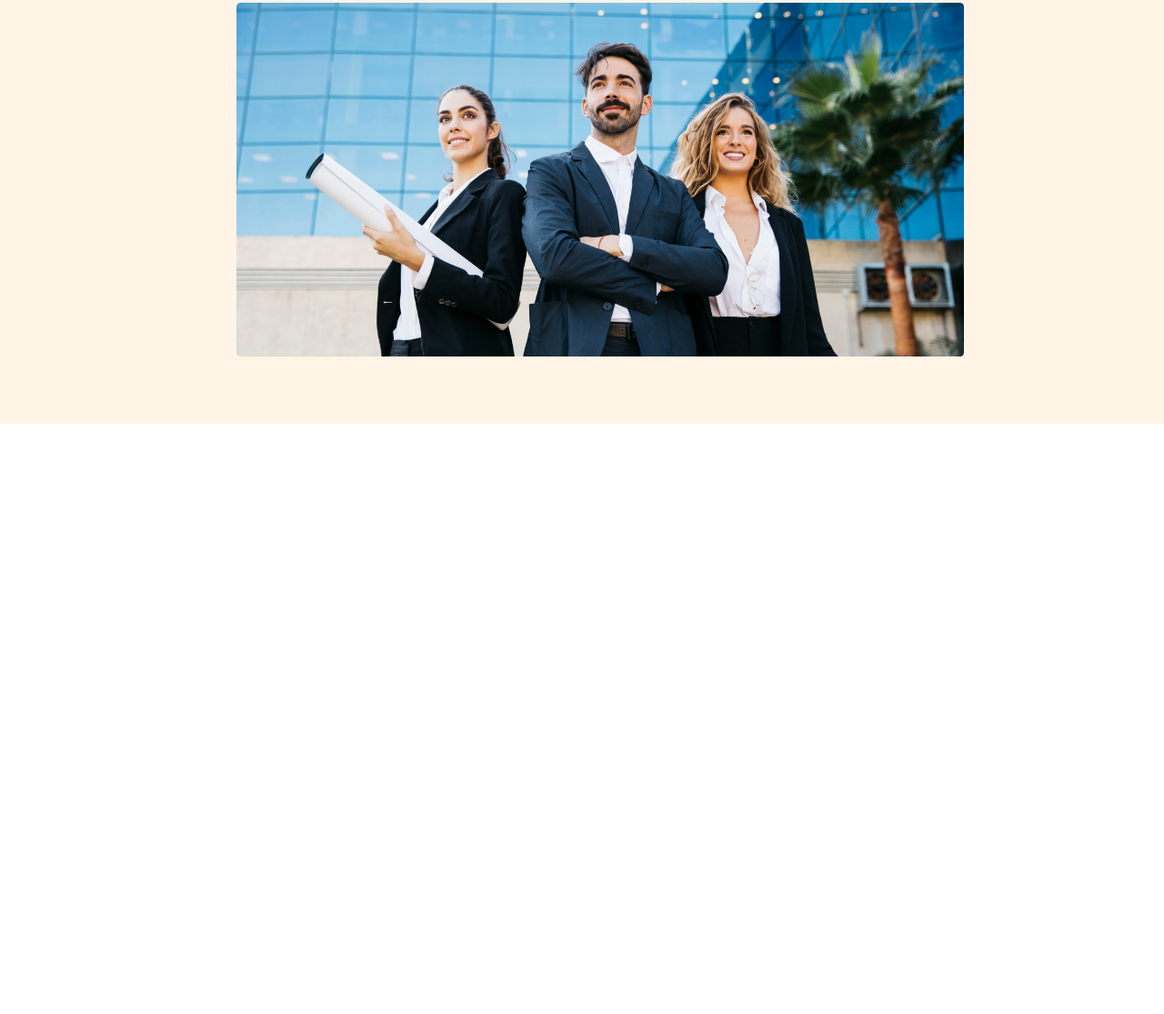
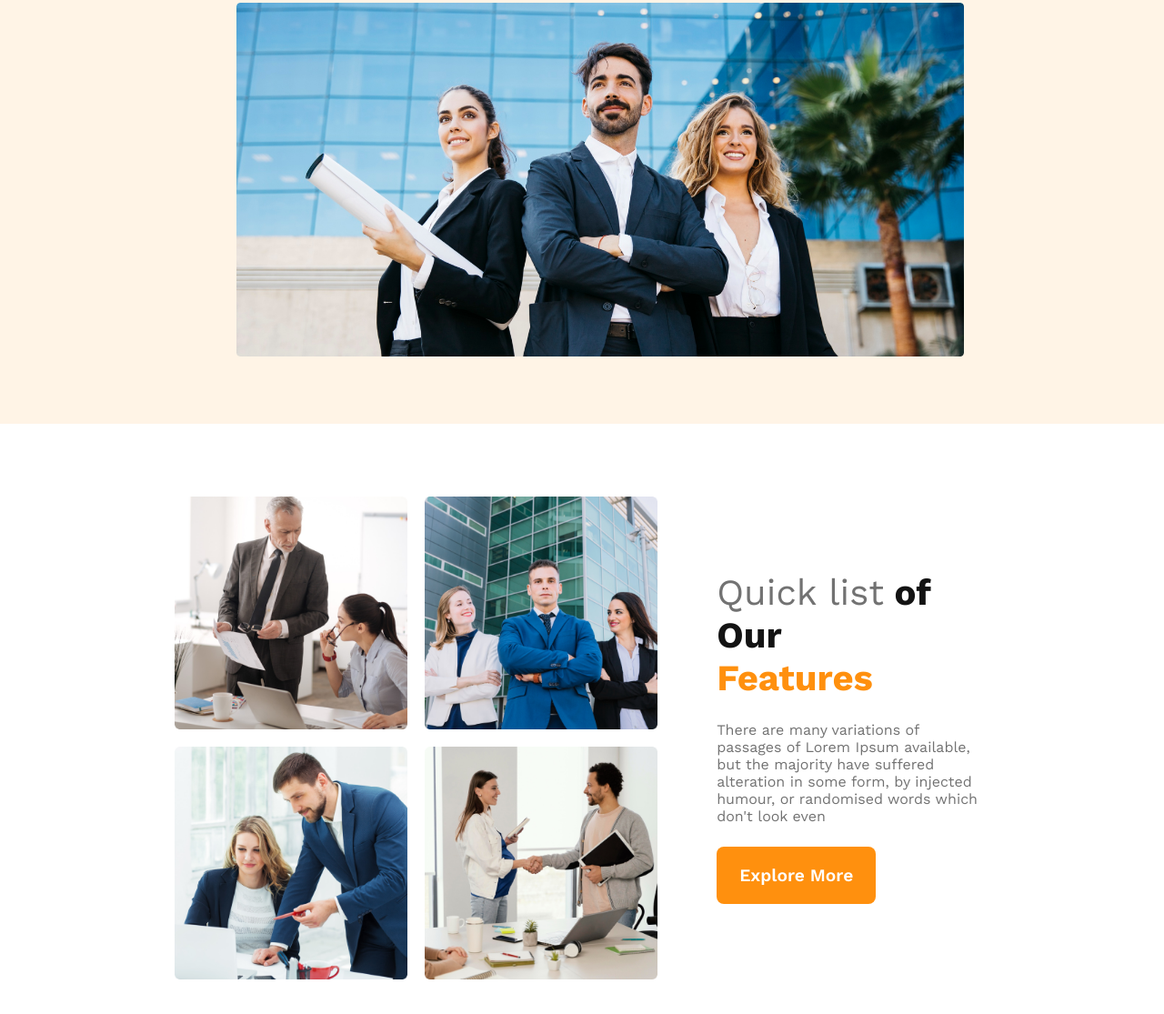
Before and after one commit to talukdertonmoy/g3-architects-website, a plain HTML site: page index.html in a window 1280 px wide. Shown: the part 359-1474 px from the top of the page at 91% size. Before the commit the page ends 825 px from the top, so only its background shows below. Drawn offline with nearby package versions, Linux system fonts and the light colour scheme.

Commit message:
team section added

```diff
--- a/index.html
+++ b/index.html
@@ -30,7 +30,21 @@
             </div>
         </section>
     </header>
-    <main></main>
+    <main>
+        <section class="teams-container">
+            <div class="teams-img-container">
+                <img class="image" src="images/team1.png" alt="">
+                <img class="image" src="images/team2.png" alt="">
+                <img class="image" src="images/team3.png" alt="">
+                <img class="image" src="images/team4.png" alt="">
+            </div>
+            <div class="teams-content">
+                <h3 class="teams-title"><span class="quick-list">Quick list</span> <span class="of-our">of Our <br></span> <span class="features">Features</span></h3>
+                <p class="teams-description">There are many variations of passages of Lorem Ipsum available, but the majority have suffered alteration in some form, by injected humour, or randomised words which don't look even</p>
+                <button class="btn-primary">Explore More</button>
+            </div>
+        </section>
+    </main>
     <footer></footer>
 </body>
 </html>
--- a/styles/architect.css
+++ b/styles/architect.css
@@ -40,14 +40,58 @@ font-weight: 400;
 }
 .banner img{width: 100%;
 margin: 20px;}
+
+.teams-container{
+    display: flex;
+    align-items: center;
+    padding: 5rem 8rem 8rem 12rem;
+}
+.image{
+  width: 16rem;
+}
+.teams-img-container{
+    display: grid;
+    grid-template-columns: repeat(2,1fr);
+    gap: 1.2rem;
+}
+.teams-content{
+    padding-left: 65px;
+    padding-right: 65px;
+}
+.teams-title{
+    font-size: 2.5rem;
+}
+.quick-list{
+    color:#727272;
+    font-weight: 500;
+}
+.of-our{
+    color:#131313;
+    font-weight: 700;
+}
+.features{
+    color: #FF900E;
+    font-weight: 700;
+}
+.teams-description{
+    color:#727272;
+font-size:1rem;
+font-weight: 400;
+margin-top: 1.5rem;
+margin-bottom: 1.5rem;
+}
 /* media query */
 @media screen and (max-width:576px) {
     header{padding:20px;}
-    nav{flex-direction: column;}
+    nav,.teams-container{flex-direction: column;padding:0px;align-items: center;}
     .banner img{margin: 20px 0px;}
+    .teams-img-container{grid-template-columns: 1fr;margin-bottom: 20px;margin-top: 20px;
+}
 }
 @media screen and (min-width:576px) and (max-width:960px) {
-    header{padding:50px;}
-    nav{flex-direction: column;}
-    .banner img{margin: 20px 0px;}
+    header{padding:6.25rem;width: 100%;}
+    nav{flex-direction: column;
+    align-items: center;}
+    .banner img{margin: 20px 0px;
+    }
 }
```
